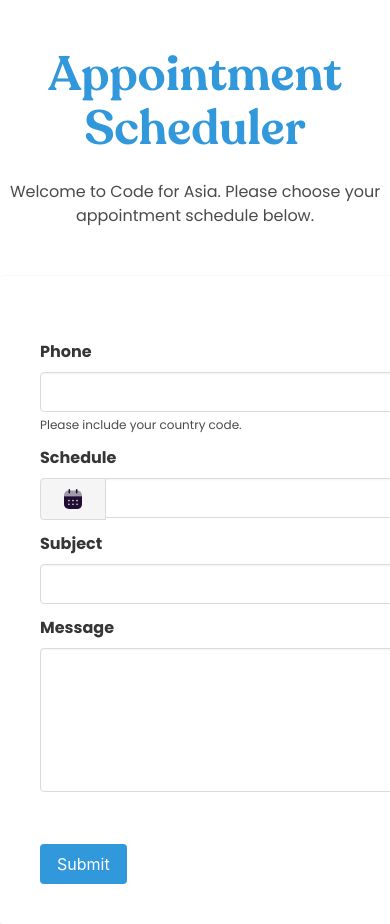
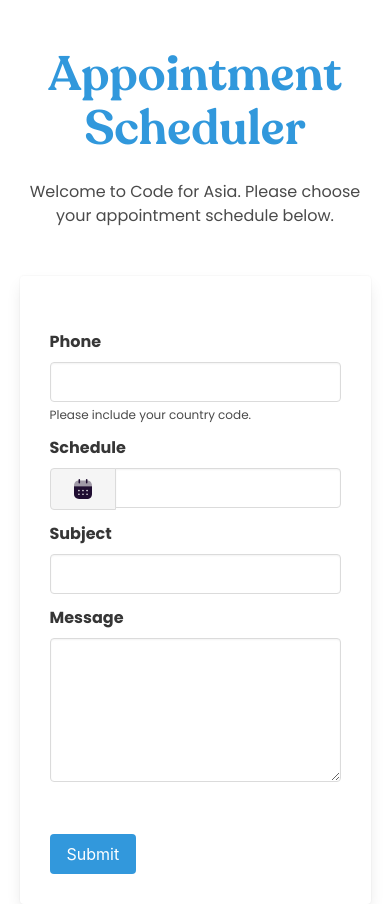
Before and after one commit to joiellantero/codeforasia-scheduler, a Django app: page / in a window 390 px wide; the page is wider, and only the part inside the window is pictured. Shown: the part 52-976 px from the top of that part. After the commit the page ends 952 px from the top of that part, so only its background shows below. Run offline with Django 3.2, Linux system fonts and the light colour scheme; a user stored in the database is signed in; data comes from the database, SQL or seed files in the repository; both versions use the stored data as it was after the commit; some libraries are stand-ins or nearby versions.

Commit message:
updated mobile view and fixed bug

```diff
--- a/scheduler/forms.py
+++ b/scheduler/forms.py
@@ -106,7 +106,7 @@
             'class': 'input',
             'disabled': 'disabled',
         }),
-        help_text="Raw passwords are not stored, so there is no way to see this user’s password, but you can change the password using <a href='{% url 'scheduler-change-password' %}'>this form.</a>"
+        help_text="Raw passwords are not stored, so there is no way to see this user’s password, but you can change the password using <a href='/password'>this form.</a>"
     )
 
     class Meta:
--- a/scheduler/static/scheduler/styles/scheduler.css
+++ b/scheduler/static/scheduler/styles/scheduler.css
@@ -65,3 +65,19 @@
 .container.index .card{
     padding: 40px;
 }
+
+@media only screen and (max-width: 600px){
+    .container.login,
+    .container.signup,
+    .container.account,
+    .container.index{
+        width: 90%;
+    }
+
+    .container.login .card,
+    .container.signup .card,
+    .container.account .card,
+    .container.index .card{
+        padding: 30px;
+    }
+}
--- a/scheduler/templates/scheduler/base.html
+++ b/scheduler/templates/scheduler/base.html
@@ -88,8 +88,6 @@
 
         {% block body %}{% endblock %}
 
-
-        <!-- scripts -->
         <script src="https://code.jquery.com/jquery-3.5.1.slim.min.js" integrity="sha384-DfXdz2htPH0lsSSs5nCTpuj/zy4C+OGpamoFVy38MVBnE+IbbVYUew+OrCXaRkfj" crossorigin="anonymous"></script>
         <script src="{% static 'scheduler/scripts/scheduler.js' %}"></script>
         {% block scripts %}{% endblock %}
--- a/scheduler/templates/scheduler/index.html
+++ b/scheduler/templates/scheduler/index.html
@@ -29,8 +29,10 @@
 {% endblock %}
 
 {% block header %}
-    <h1 class="title has-text-centered mt-6">Appointment Scheduler</h1>
-    <p class="has-text-centered my-4">Welcome to Code for Asia. Please choose your appointment schedule below.</p>
+    <div class="container mx-5">
+        <h1 class="title has-text-centered mt-6">Appointment Scheduler</h1>
+        <p class="has-text-centered my-4">Welcome to Code for Asia. Please choose your appointment schedule below.</p>
+    </div>
 {% endblock %}
 
 {% block body %}
```
Also changed, not shown: db.sqlite3.
